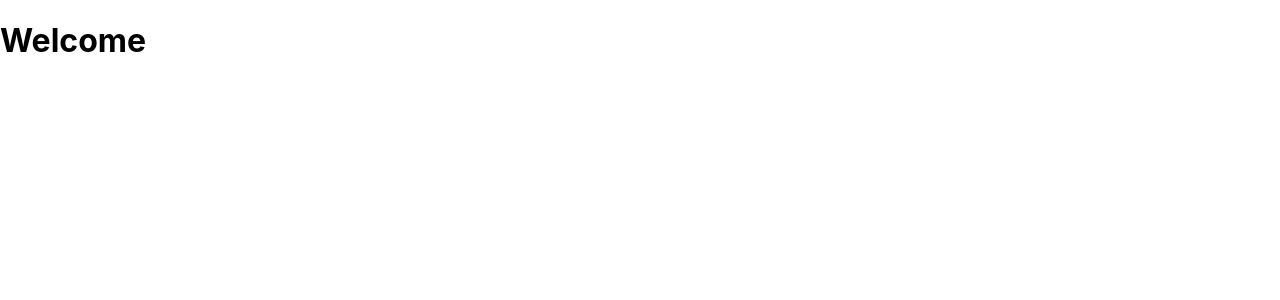
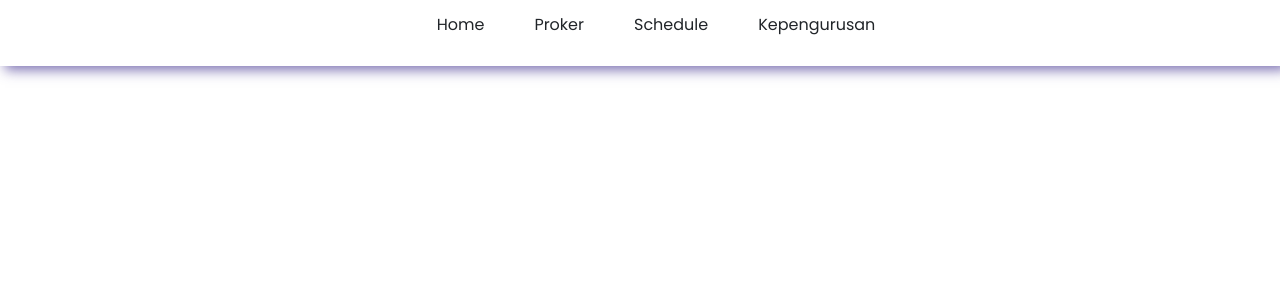
Before and after one commit to maliefrr/Klp2-KMS-TMP, a React (Create React App) app: page / in a window 1280 px wide. Shown: the top 300 px of the page. Built offline with nearby package versions, Linux system fonts and the light colour scheme.

Commit message:
menambahkan Nav component

```diff
--- a/public/index.html
+++ b/public/index.html
@@ -5,39 +5,27 @@
 		<link rel="icon" href="%PUBLIC_URL%/favicon.ico" />
 		<meta name="viewport" content="width=device-width, initial-scale=1" />
 		<meta name="theme-color" content="#000000" />
-    <meta
-      name="description"
-      content="Web site created using create-react-app"
+		<meta name="description" content="Web site created using create-react-app" />
+		<link rel="apple-touch-icon" href="%PUBLIC_URL%/logo192.png" />
+		<link rel="manifest" href="%PUBLIC_URL%/manifest.json" />
+		<!-- CSS only -->
+		<link
+			href="https://cdn.jsdelivr.net/npm/bootstrap@5.1.3/dist/css/bootstrap.min.css"
+			rel="stylesheet"
+			integrity="sha384-1BmE4kWBq78iYhFldvKuhfTAU6auU8tT94WrHftjDbrCEXSU1oBoqyl2QvZ6jIW3"
+			crossorigin="anonymous"
 		/>
-    <link rel="apple-touch-icon" href="%PUBLIC_URL%/logo192.png" />
-    <!--
-      manifest.json provides metadata used when your web app is installed on a
-      user's mobile device or desktop. See https://developers.google.com/web/fundamentals/web-app-manifest/
-    -->
-    <link rel="manifest" href="%PUBLIC_URL%/manifest.json" />
-    <!--
-      Notice the use of %PUBLIC_URL% in the tags above.
-      It will be replaced with the URL of the `public` folder during the build.
-      Only files inside the `public` folder can be referenced from the HTML.
 
-      Unlike "/favicon.ico" or "favicon.ico", "%PUBLIC_URL%/favicon.ico" will
-      work correctly both with client-side routing and a non-root public URL.
-      Learn how to configure a non-root public URL by running `npm run build`.
-    -->
 		<title>React App</title>
 	</head>
 	<body>
 		<noscript>You need to enable JavaScript to run this app.</noscript>
 		<div id="root"></div>
-    <!--
-      This HTML file is a template.
-      If you open it directly in the browser, you will see an empty page.
-
-      You can add webfonts, meta tags, or analytics to this file.
-      The build step will place the bundled scripts into the <body> tag.
-
-      To begin the development, run `npm start` or `yarn start`.
-      To create a production bundle, use `npm run build` or `yarn build`.
-    -->
+		<!-- JavaScript Bundle with Popper -->
+		<script
+			src="https://cdn.jsdelivr.net/npm/bootstrap@5.1.3/dist/js/bootstrap.bundle.min.js"
+			integrity="sha384-ka7Sk0Gln4gmtz2MlQnikT1wXgYsOg+OMhuP+IlRH9sENBO0LRn5q+8nbTov4+1p"
+			crossorigin="anonymous"
+		></script>
 	</body>
 </html>
--- a/src/App.js
+++ b/src/App.js
@@ -1,7 +1,9 @@
+import Header from "./components/Header";
+
 function App() {
 	return (
 		<div>
-			<h1> Welcome </h1>
+			<Header />
 		</div>
 	);
 }
--- a/src/components/Header.js
+++ b/src/components/Header.js
@@ -1,5 +1,10 @@
+import Nav from "./Nav";
 const Header = () => {
-	return <div className="container"></div>;
+	return (
+		<div className="">
+			<Nav />
+		</div>
+	);
 };
 
 export default Header;
--- /dev/null
+++ b/src/components/Nav.js
@@ -0,0 +1,24 @@
+import React from "react";
+
+const Nav = () => {
+	return (
+		<nav className="navigation">
+			<ul>
+				<li className="navbar">
+					<a href="">Home</a>
+				</li>
+				<li className="navbar">
+					<a href="">Proker</a>
+				</li>
+				<li className="navbar">
+					<a href="">Schedule</a>
+				</li>
+				<li className="navbar">
+					<a href="">Kepengurusan</a>
+				</li>
+			</ul>
+		</nav>
+	);
+};
+
+export default Nav;
--- a/src/index.css
+++ b/src/index.css
@@ -1,13 +1,41 @@
+@import url("https://fonts.googleapis.com/css2?family=Poppins&display=swap");
+
 body {
-  margin: 0;
-  font-family: -apple-system, BlinkMacSystemFont, 'Segoe UI', 'Roboto', 'Oxygen',
-    'Ubuntu', 'Cantarell', 'Fira Sans', 'Droid Sans', 'Helvetica Neue',
-    sans-serif;
-  -webkit-font-smoothing: antialiased;
-  -moz-osx-font-smoothing: grayscale;
+	margin: 0;
+	padding: 0;
+	font-family: "Poppins", sans-serif;
+	-webkit-font-smoothing: antialiased;
+	-moz-osx-font-smoothing: grayscale;
 }
 
-code {
-  font-family: source-code-pro, Menlo, Monaco, Consolas, 'Courier New',
-    monospace;
+nav {
+	padding: 5px;
+	text-align: center;
+	width: 100%;
+	box-shadow: 6px 3px 12px 1px rgba(61, 44, 141, 0.67);
+	-webkit-box-shadow: 6px 3px 12px 1px rgba(61, 44, 141, 0.67);
+	-moz-box-shadow: 6px 3px 12px 1px rgba(61, 44, 141, 0.67);
 }
+
+.navigation {
+	z-index: 3000;
+}
+
+nav ul {
+	display: flex;
+	justify-content: center;
+}
+
+nav ul li:not(:first-child) {
+	margin-left: 50px;
+}
+
+.navbar a {
+	color: inherit;
+	text-decoration: none;
+}
+
+.navbar a:hover {
+	color: #916bbf;
+	transition: 0.3s;
+}
```
Lines whose indentation alone changed are shown as unchanged.
